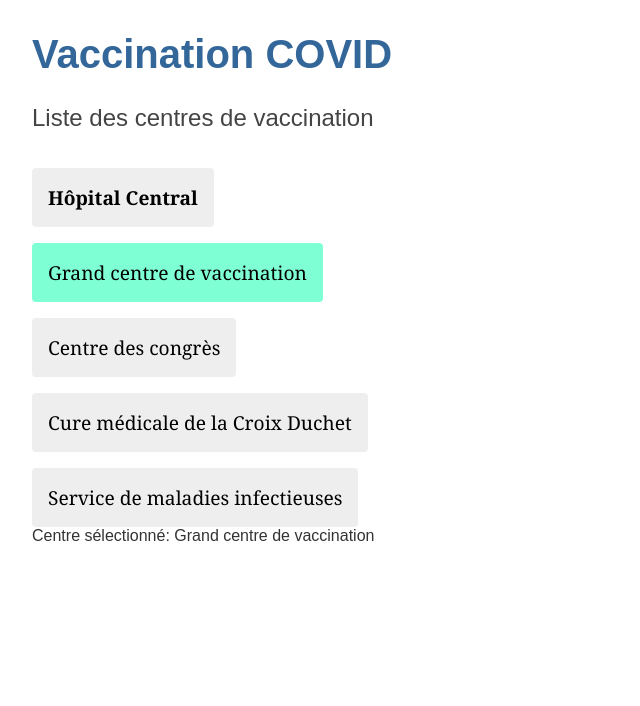
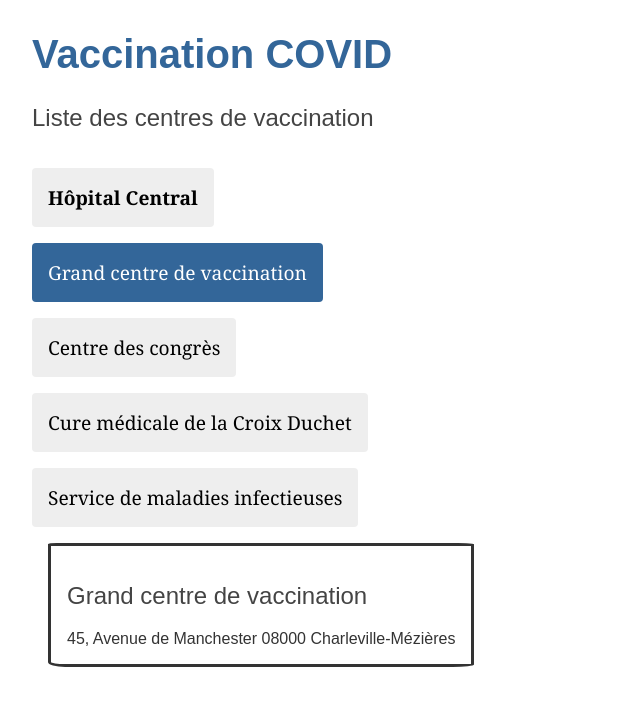
Before and after one commit to lgangloff/polytech-angular, an Angular app: page / in a window 1280 px wide. Both pictures are taken after a click on the button "Grand centre de vaccination". Shown: the top 706 px of the page, without its empty margins (0-640 px from the left). Built offline with nearby package versions, Linux system fonts and the light colour scheme.

Commit message:
un peu de css

```diff
--- a/src/app/vaccination-center-list/vaccination-center-list.component.html
+++ b/src/app/vaccination-center-list/vaccination-center-list.component.html
@@ -13,6 +13,7 @@
     </li>
 </ul>
 
-<div *ngIf="selected">
-    Centre sélectionné: {{selected.name}}
+<div *ngIf="selected" class="detail">
+    <h2>{{selected.name}}</h2>
+    <div>{{selected.address}} <span>{{selected.postalCode}} {{selected.city}}</span></div>
 </div>
--- a/src/app/vaccination-center-list/vaccination-center-list.component.scss
+++ b/src/app/vaccination-center-list/vaccination-center-list.component.scss
@@ -7,5 +7,15 @@ ul{
 }
 
 .selected button{
-    background-color: aquamarine;
+    background-color: #369;
+    color: white;
 }
+
+.detail{
+    margin: 1em;
+    padding: 1em;
+    display: inline-block;
+    border: 3px solid #333333;
+    border-radius: 2% 6% 5% 4% / 1% 1% 2% 4%;
+    position: relative;
+}
```
